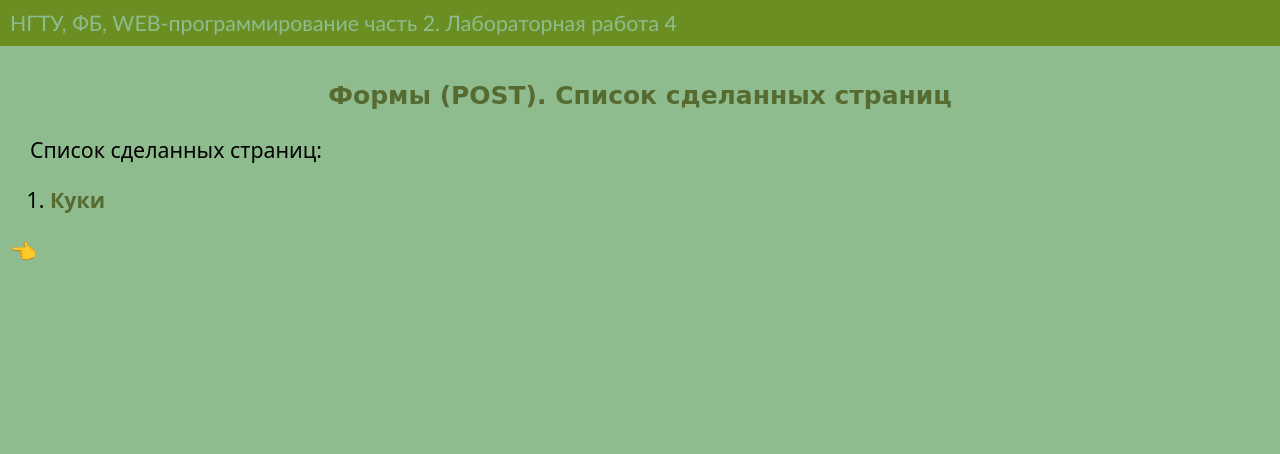
After one commit to nasstasiak/web-programming-labs-2, a Flask app: page /lab4/ in a window 1280 px wide. The commit adds this page. Shown: the top 454 px of the page. Run offline with Flask 3, Linux system fonts and the light colour scheme.

Commit message:
Заготовка к 4-ой лабораторной

```diff
--- a/app.py
+++ b/app.py
@@ -2,11 +2,13 @@ from flask import Flask, url_for, redirect, render_template, request
 from lab1 import lab1
 from lab2 import lab2
 from lab3 import lab3
+from lab4 import lab4
 
 app = Flask(__name__)
 app.register_blueprint(lab1)
 app.register_blueprint(lab2)
 app.register_blueprint(lab3)
+app.register_blueprint(lab4)
 
 @app.errorhandler(404)
 def not_found(err):
@@ -32,7 +34,8 @@ def labs():
         <div>
         <a href="/lab1">Лабораторная работа 1</a><br>
         <a href="/lab2/">Лабораторная работа 2</a><br>
-        <a href="/lab3">Лабораторная работа 3</a>
+        <a href="/lab3">Лабораторная работа 3</a><br>
+        <a href="/lab4">Лабораторная работа 4</a>
         </div>
     </main>
 
--- /dev/null
+++ b/lab4.py
@@ -0,0 +1,6 @@
+from flask import Blueprint, url_for, redirect, render_template, request
+lab4 = Blueprint('lab4', __name__)
+
+@lab4.route('/lab4/')
+def lab():
+    return render_template('lab4/lab4.html')
--- a/templates/lab3/paid.html
+++ b/templates/lab3/paid.html
@@ -6,7 +6,7 @@
 
     <h1 style="text-align: center;">Оплата</h1>
 
-    <div style="text-align: center;">Спасибо, ваш заказ оплачен на сумму {{ price }} рублей, ожидайте доставку!</div><br>
+    <div style="text-align: center;">Спасибо, ваш заказ оплачен на сумму {{ price }} рублей</div><br>
 
     <div style="text-align: center;">
         <a href="/lab3/order/">Вернуться на страницу заказа</a>
--- a/templates/lab3/result.html
+++ b/templates/lab3/result.html
@@ -29,4 +29,7 @@
     <p>Товары не найдены.</p>
 {% endif %}
 <a href="/lab3/search/">&#128072;</a>
+<br>
+<br>
+<br>
 {% endblock %}
--- a/templates/lab3/search.html
+++ b/templates/lab3/search.html
@@ -9,9 +9,10 @@
             <input type="number" name="min_price">
         </div>
         <div>
-            <label>Максимальная цена цена:</label>
+            <label>Максимальная цена:</label>
             <input type="number" name="max_price">
         </div>
         <button type="submit">Искать</button>
     </form>
+    <a href="/lab3/">&#128072;</a>
 {% endblock %}
--- a/templates/lab3/settings.html
+++ b/templates/lab3/settings.html
@@ -87,4 +87,5 @@
             <button type="submit">Очистить все куки</button>
         </div>
     </form>
+    <a href="/lab3/">&#128072;</a>
 {% endblock %}
--- /dev/null
+++ b/templates/lab4/lab4.html
@@ -0,0 +1,12 @@
+{% extends "base.html" %}
+{% block lab %} Лабораторная работа 4 {% endblock %}
+{% block main %}
+    <h3 style="text-align: center;">Формы (POST). Список сделанных страниц</h3>
+    <div>Список сделанных страниц:</div>
+    <ol>
+        <li>
+            <a href="/lab3/cookie">Куки</a>
+        </li>
+    </ol>
+    <a href="/index">&#128072;</a>
+{% endblock %}
```
